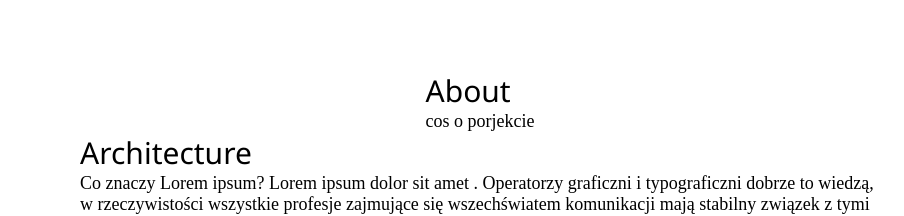
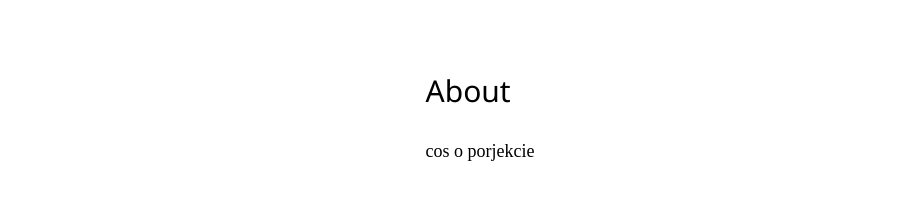
Before and after one commit to kmazrolina/iChores_Webpage, a React (Create React App) app in the folder web_app/: page / in a window 1280 px wide. Shown: the part 601-817 px from the top of the page, without its empty margins (160-1064 px from the left). Built offline with nearby package versions, Linux system fonts and the light colour scheme.

Commit message:
moje zmiany

```diff
--- a/web_app/src/App.js
+++ b/web_app/src/App.js
@@ -56,7 +56,7 @@ function App() {
 			</section>
 
 			<div class = "circle">
-				<Circle  r={200} fill={{color:'#2409ba'}} stroke={{color:'#E65243'}} strokeWidth={3} />
+				<Circle  r={200} fill={{color:'rgba(255,255,255,0)'}} stroke={{color:'#E65243'}} strokeWidth={16} />
 			</div>
 
 			<section class="section">
--- a/web_app/src/index.css
+++ b/web_app/src/index.css
@@ -98,13 +98,15 @@
 
 .text-big {
 	font-weight: 500;
-font-family: 'Segoe UI', Tahoma, Geneva, Verdana, sans-serif;
+	font-family: 'Segoe UI', Tahoma, Geneva, Verdana, sans-serif;
 	font-size: 30px;
+	padding-bottom: 30px;
 }
 
 .text-small {
 	max-width: 800px;
 	font-size: 18px;
+	padding-bottom: 100px;
 }
 
 .title {
```
